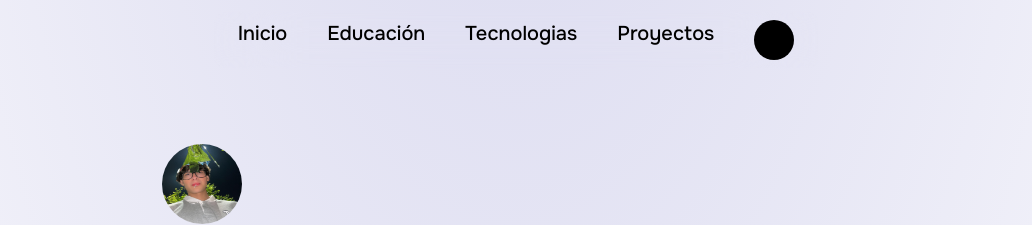
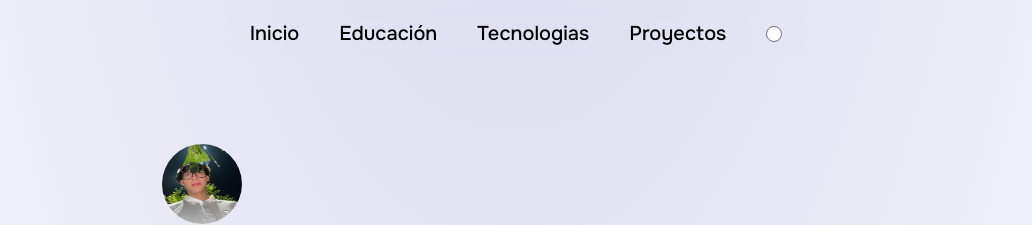
Before and after one commit to Hypeyiii/portfolio-isaac, a website: page index.html in a window 1280 px wide. Shown: the top 225 px of the page, without its empty margins (124-1156 px from the left). Drawn offline with nearby package versions, Linux system fonts and the light colour scheme.

Commit message:
add:changes

```diff
--- a/index.html
+++ b/index.html
@@ -37,9 +37,9 @@
                 <a href="#educacion" class="hover:bg-gray-500 hover:scale-110 transition rounded-full p-2">Educación</a>
                 <a href="#tecnologias" class="hover:bg-gray-500 hover:scale-110 transition rounded-full p-2">Tecnologias</a>
                 <a href="#proyectos" class="hover:bg-gray-500 hover:scale-110 transition rounded-full p-2">Proyectos</a>
-                <a class="hover:bg-gray-500 hover:scale-110 transition rounded-full p-2 flex">
+                <a class="hover:bg-gray-500 hover:scale-110 transition rounded-full p-2 flex items-center">
                     <label for="dark-mode"></label>
-                        <input type="toggle" id="darkmode" class="rounded-full size-10  dark:bg-black">
+                        <input type="checkbox" id="darkmode" class="rounded-full size-20  dark:bg-black">
                 </a>
             </nav>
         </header>
```
Also changed, not shown: src/output.css.
